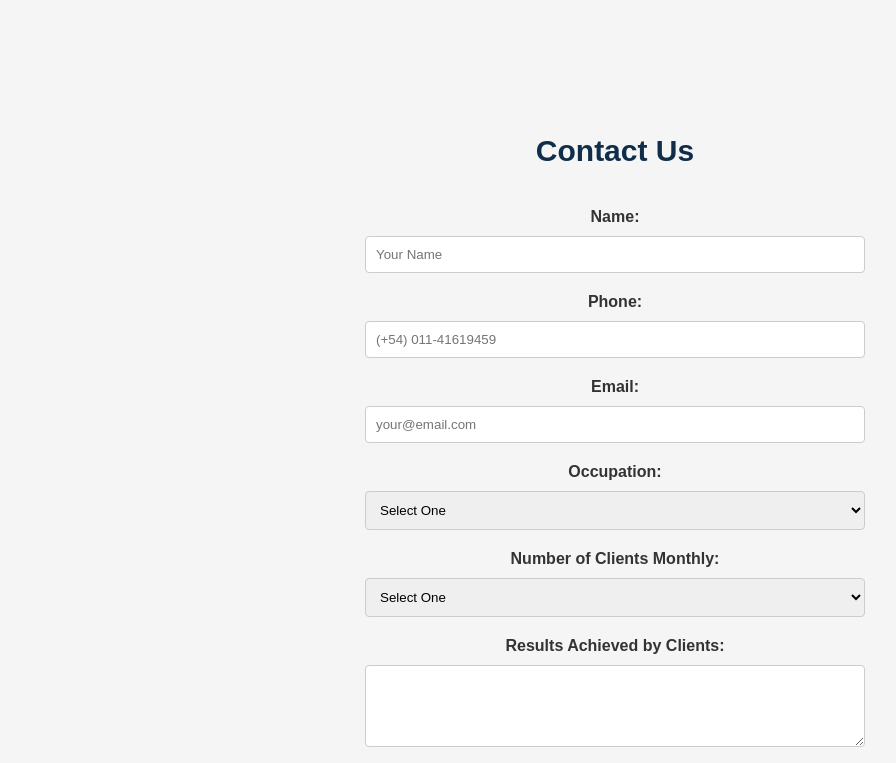
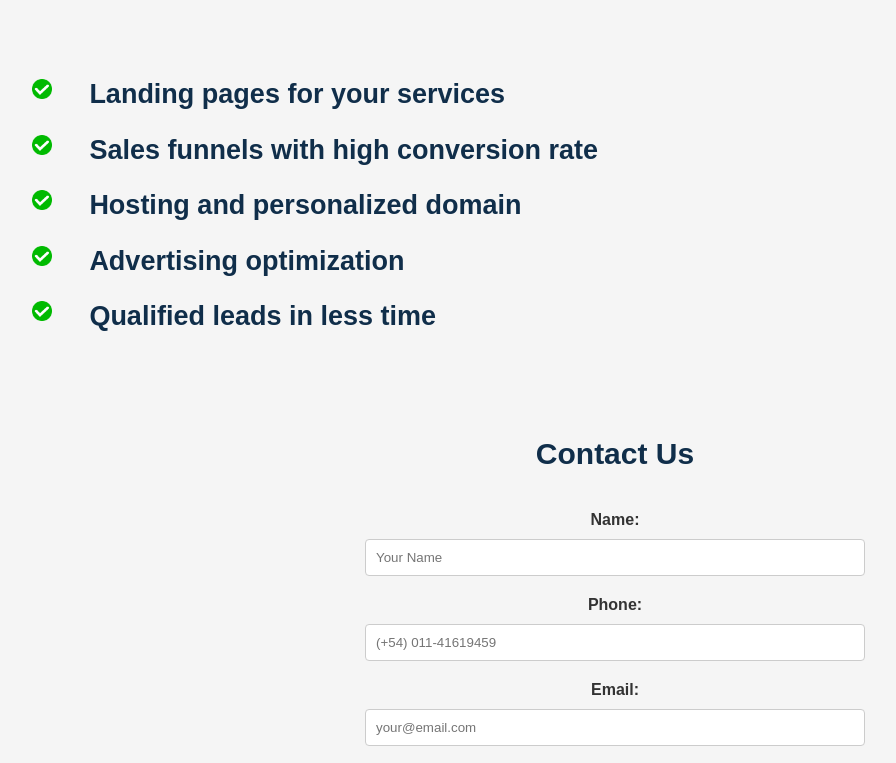
Before and after one commit to Nicomontviv/codefunnels, a plain HTML site: page index.html in a window 1280 px wide. Shown: the part 1000-1763 px from the top of the page, without its empty margins (25-921 px from the left). Drawn offline with Linux system fonts and the light colour scheme.

Commit message:
Add files via upload

```diff
--- a/index.html
+++ b/index.html
@@ -48,8 +48,31 @@
       <h3>Campaign Management</h3>
       <p>We help you manage and optimize your marketing campaigns for better results.</p>
     </div>
+
   </section>
-  <section class="contact" id="contact">
+  <section class="extra">
+        <div class="h2-section1">
+          <img class="icon-h2-section1" src="check.png" alt="">
+          <h2>Landing pages for your services</h2>
+        </div>
+        <div class="h2-section1">
+          <img class="icon-h2-section1" src="check.png" alt="">
+          <h2>Sales funnels with high conversion rate</h2>
+        </div>
+        <div class="h2-section1">
+          <img class="icon-h2-section1" src="check.png" alt="">
+          <h2>Hosting and personalized domain</h2>
+        </div>
+        <div class="h2-section1">
+          <img class="icon-h2-section1" src="check.png" alt="">
+          <h2>Advertising optimization</h2>
+        </div>
+        <div class="h2-section1">
+          <img class="icon-h2-section1" src="check.png" alt="">
+          <h2>Qualified leads in less time</h2>
+        </div>
+         </section>
+        <section class="contact" id="contact">
     <h2>Contact Us</h2>
     <form action="https://formsubmit.co/nicomontviv@gmail.com" method="POST">
       <label for="name">Name:</label>
@@ -96,10 +119,10 @@
       </div>
       <div class="employee-details">
         <h3>Nicolás Montanari Viviers</h3>
-        <p>&rarr; Software develompent & Funnel analyst</p>
+        <p>&rarr; Founder & Software analyst</p>
         <div class="social-links">
-          <a class="enlace-logo" href=""><img class="logo" src="insta.png" alt=""></a>
-          <a class="enlace-logo" href=""><img class="logo" src="linked.png" alt=""></a>
+          <a class="enlace-logo" href="https://instagram.com/nicomontviv?igshid=MzNlNGNkZWQ4Mg=="><img class="logo" src="insta.png" alt=""></a>
+          <a class="enlace-logo" href="https://www.linkedin.com/in/nicol%C3%A1s-montanari-3a58191b8"><img class="logo" src="linked.png" alt=""></a>
         </div>
       </div>
     </div>
@@ -110,10 +133,10 @@
       </div>
       <div class="employee-details">
         <h3>Alan Martinez</h3>
-        <p>&rarr; Sales & Marketing manager</p>
+        <p>&rarr; Co-founder, Sales & Marketing manager</p>
         <div class="social-links">
-          <a class="enlace-logo" href=""><img class="logo" src="insta.png" alt=""></a>
-          <a class="enlace-logo" href=""><img class="logo" src="linked.png" alt=""></a>
+          <a class="enlace-logo" href="https://instagram.com/rasta_martinez?igshid=MmJiY2I4NDBkZg=="><img class="logo" src="insta.png" alt=""></a>
+          <a class="enlace-logo" href="https://www.linkedin.com/in/alanmartinezcm"><img class="logo" src="linked.png" alt=""></a>
         </div>
       </div>
     </div>
--- a/styles.css
+++ b/styles.css
@@ -90,7 +90,32 @@ nav ul li a {
   font-size: 18px;
   color: #555;
 }
-
+.extra{
+  margin-top: 20px;
+  margin-bottom: 20px;
+  margin-left: 20px;
+  margin-right: 20px;
+  line-height: 1.5;
+}
+.h2-section1{
+  font-size: 18px !important;
+  text-align: left !important;
+  margin-bottom: 15px;
+  color:#102e4a;
+  display: flex;
+  align-items: flex-start;
+}
+.extra p{
+  font-size: 18px;
+  color: #555;
+}
+.icon-h2-section1{
+  width: 20px;
+  height: 20px;
+  margin-left: 3%;
+  margin-right: 3%;
+  margin-top: 5px;
+}
 .about {
   background-color: #fff;
   padding: 80px 20px;
```
Also changed, not shown: check.png (added).
